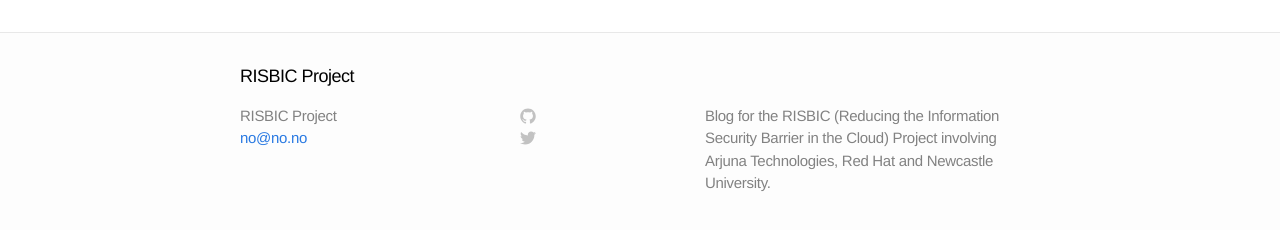
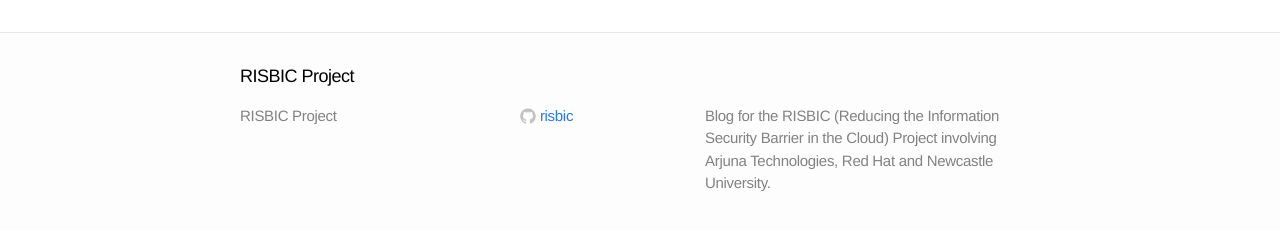
Before and after one commit to RISBIC/risbic.github.io, a Jekyll site: the page built from index.html, in a window 1280 px wide. Shown: the part 243-473 px from the top of the page. Built offline with Jekyll 4.4.1, drawn with Linux system fonts in a browser that asks for light colours.

Commit message:
Config and template changes

```diff
--- a/_config.yml
+++ b/_config.yml
@@ -4,6 +4,7 @@ email: no@no.no
 description: "Blog for the RISBIC (Reducing the Information Security Barrier in the Cloud) Project involving Arjuna Technologies, Red Hat and Newcastle University."
 baseurl: "http://risbic.github.io"
 url: "http://risbic.github.io"
+username: risbic
 
 # Build settings
 markdown: kramdown
--- a/_includes/footer.html
+++ b/_includes/footer.html
@@ -7,7 +7,6 @@
     <div class="footer-col-1 column">
       <ul>
         <li>{{ site.title }}</li>
-        <li><a href="mailto:{{ site.email }}">{{ site.email }}</a></li>
       </ul>
     </div>
 
@@ -32,23 +31,6 @@
             <span class="username">{{ site.username }}</span>
           </a>
         </li>
-        <li>
-          <a href="https://twitter.com/{{ site.username }}">
-            <span class="icon twitter">
-              <svg version="1.1" class="twitter-icon-svg" xmlns="http://www.w3.org/2000/svg" xmlns:xlink="http://www.w3.org/1999/xlink" x="0px" y="0px"
-                 viewBox="0 0 16 16" enable-background="new 0 0 16 16" xml:space="preserve">
-                <path fill="#C2C2C2" d="M15.969,3.058c-0.586,0.26-1.217,0.436-1.878,0.515c0.675-0.405,1.194-1.045,1.438-1.809
-                c-0.632,0.375-1.332,0.647-2.076,0.793c-0.596-0.636-1.446-1.033-2.387-1.033c-1.806,0-3.27,1.464-3.27,3.27
-                c0,0.256,0.029,0.506,0.085,0.745C5.163,5.404,2.753,4.102,1.14,2.124C0.859,2.607,0.698,3.168,0.698,3.767
-                c0,1.134,0.577,2.135,1.455,2.722C1.616,6.472,1.112,6.325,0.671,6.08c0,0.014,0,0.027,0,0.041c0,1.584,1.127,2.906,2.623,3.206
-                C3.02,9.402,2.731,9.442,2.433,9.442c-0.211,0-0.416-0.021-0.615-0.059c0.416,1.299,1.624,2.245,3.055,2.271
-                c-1.119,0.877-2.529,1.4-4.061,1.4c-0.264,0-0.524-0.015-0.78-0.046c1.447,0.928,3.166,1.469,5.013,1.469
-                c6.015,0,9.304-4.983,9.304-9.304c0-0.142-0.003-0.283-0.009-0.423C14.976,4.29,15.531,3.714,15.969,3.058z"/>
-              </svg>
-            </span>
-            <span class="username">{{ site.username }}</span>
-          </a>
-        </li>
       </ul>
     </div>
 
```
